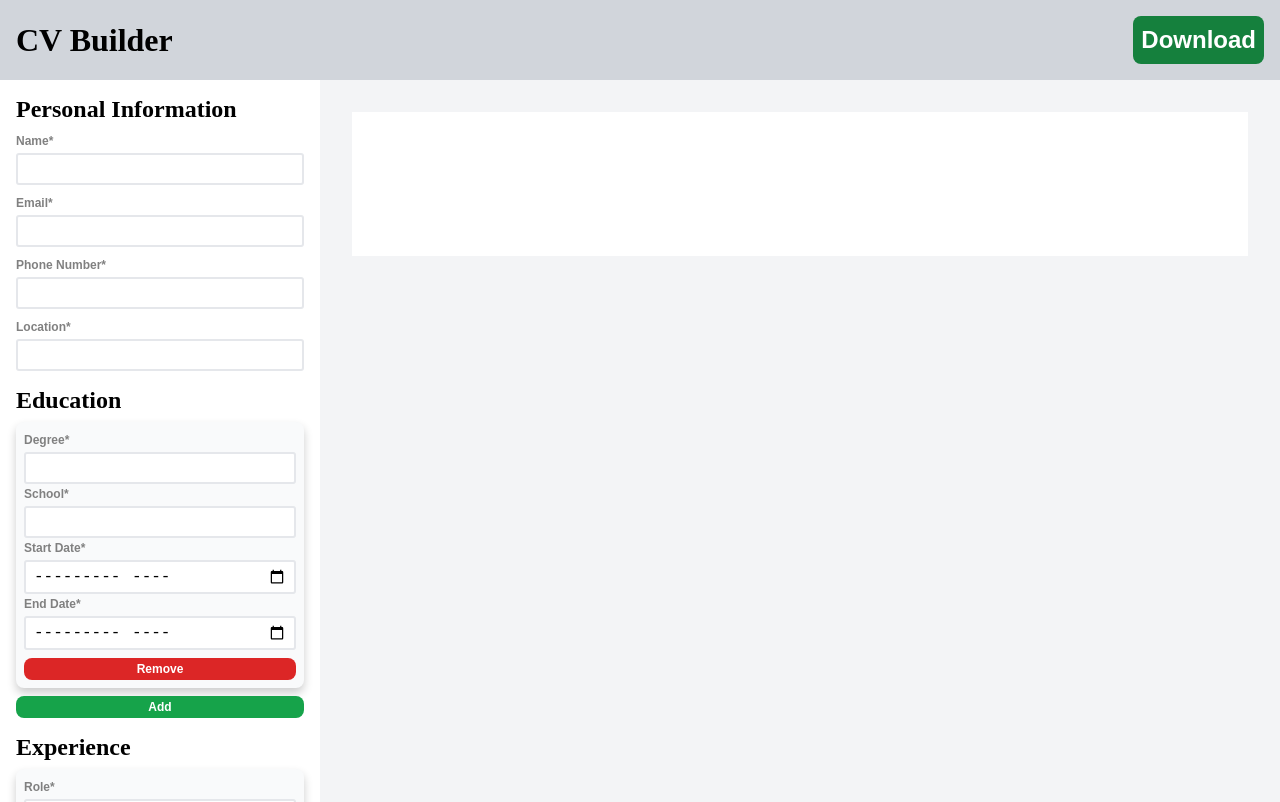
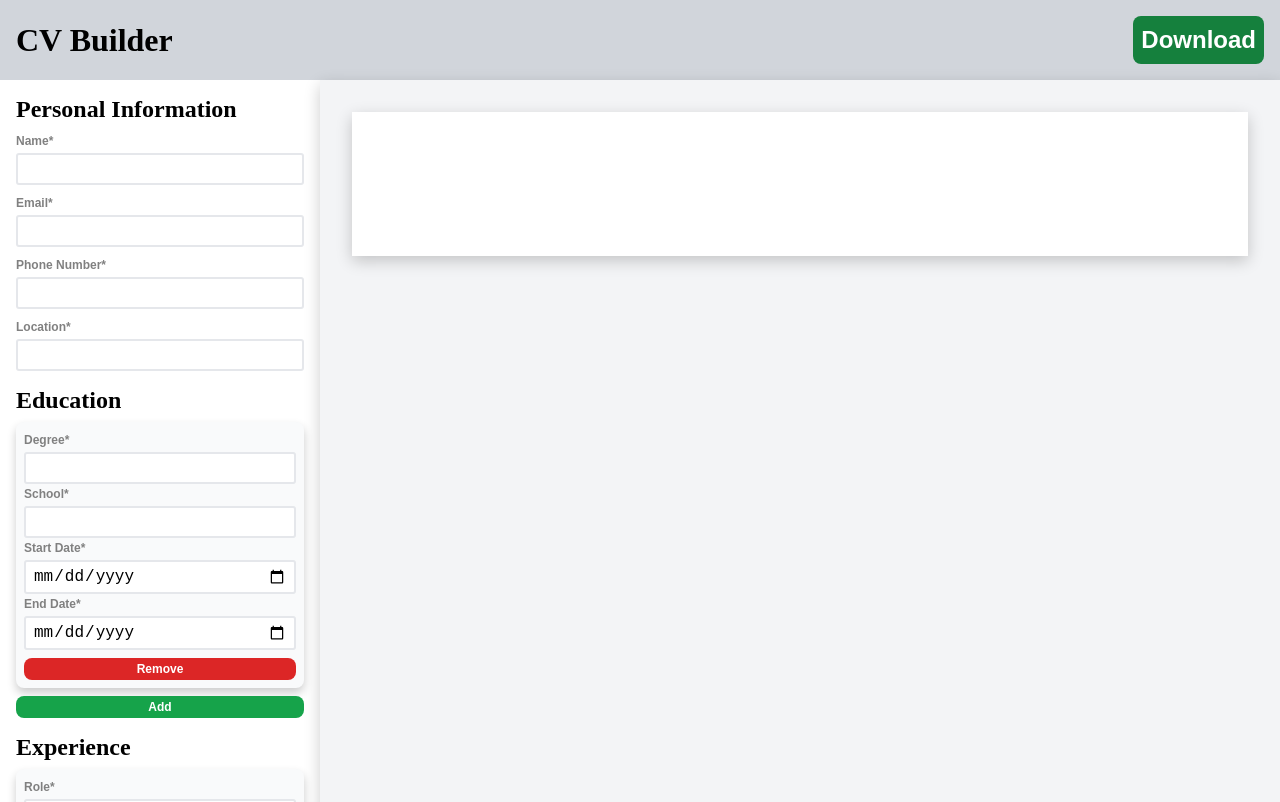
Before and after one commit to hpham474/cv-application, a React (Vite) app: page / in a window 1280 px wide. Shown: the top 802 px of the page. Built offline with nearby package versions, Linux system fonts and the light colour scheme.

Commit message:
add box shadow to certain areas

```diff
--- a/src/components/Education.jsx
+++ b/src/components/Education.jsx
@@ -52,14 +52,14 @@ function Education({ educationList, setEducationList }) {
               func={(e) => handleChange(education.id, e)}
             />
             <Subsection
-              type="month"
+              type="date"
               name="startDate"
               label="Start Date"
               value={education.startDate}
               func={(e) => handleChange(education.id, e)}
             />
             <Subsection
-              type="month"
+              type="date"
               name="endDate"
               label="End Date"
               value={education.endDate}
--- a/src/styles/App.css
+++ b/src/styles/App.css
@@ -31,6 +31,7 @@ nav h1 {
   display: flex;
   flex-direction: row;
   align-items: flex-start;
+  box-shadow: 0px 5px 15px rgba(0, 0, 0, 0.2);
 }
 
 .download {
--- a/src/styles/Resume.css
+++ b/src/styles/Resume.css
@@ -7,6 +7,7 @@
   display: flex;
   flex-direction: column;
   gap: 1rem;
+  box-shadow: 0px 5px 15px rgba(0, 0, 0, 0.2);
 }
 
 .personal {
```
